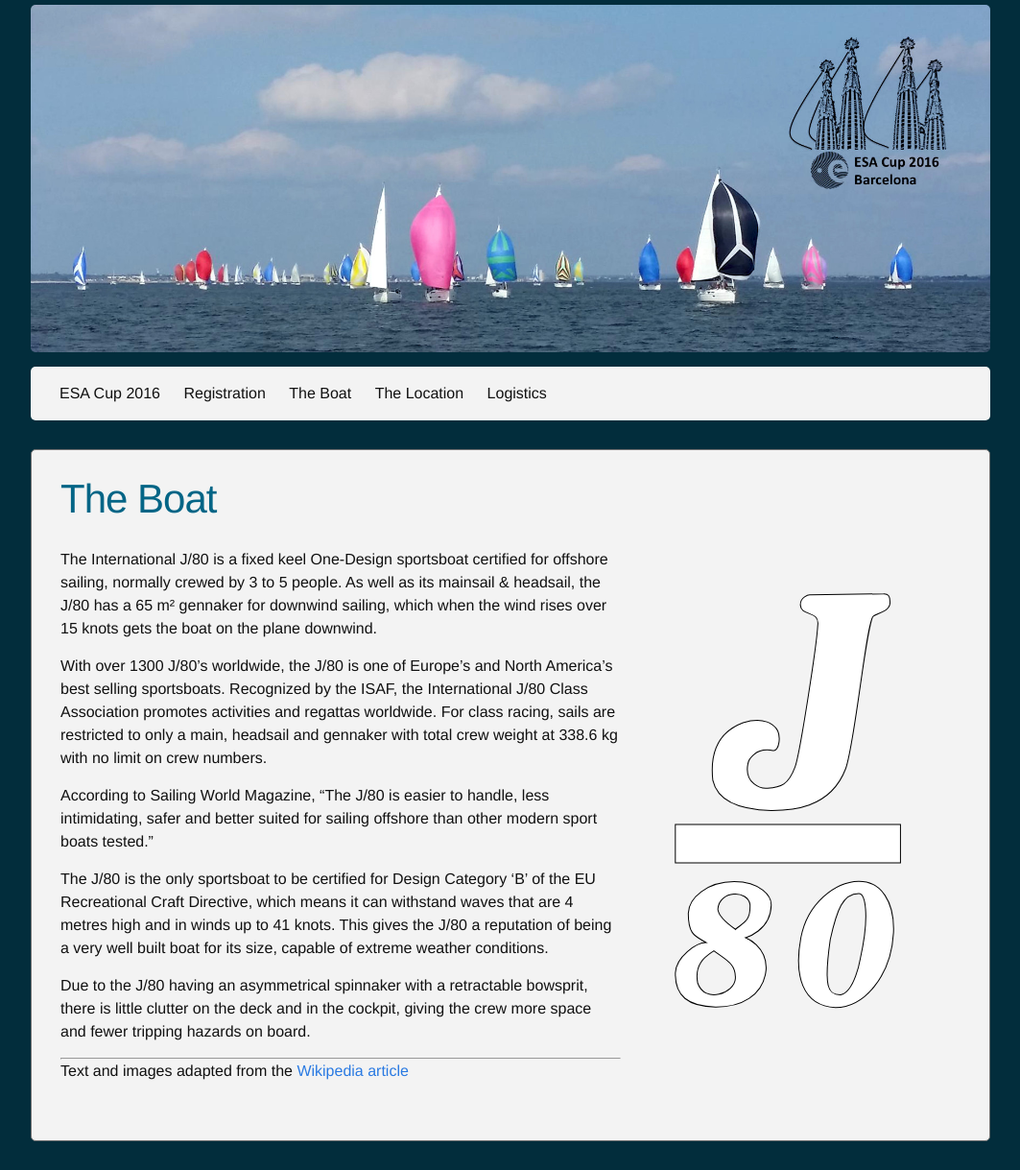
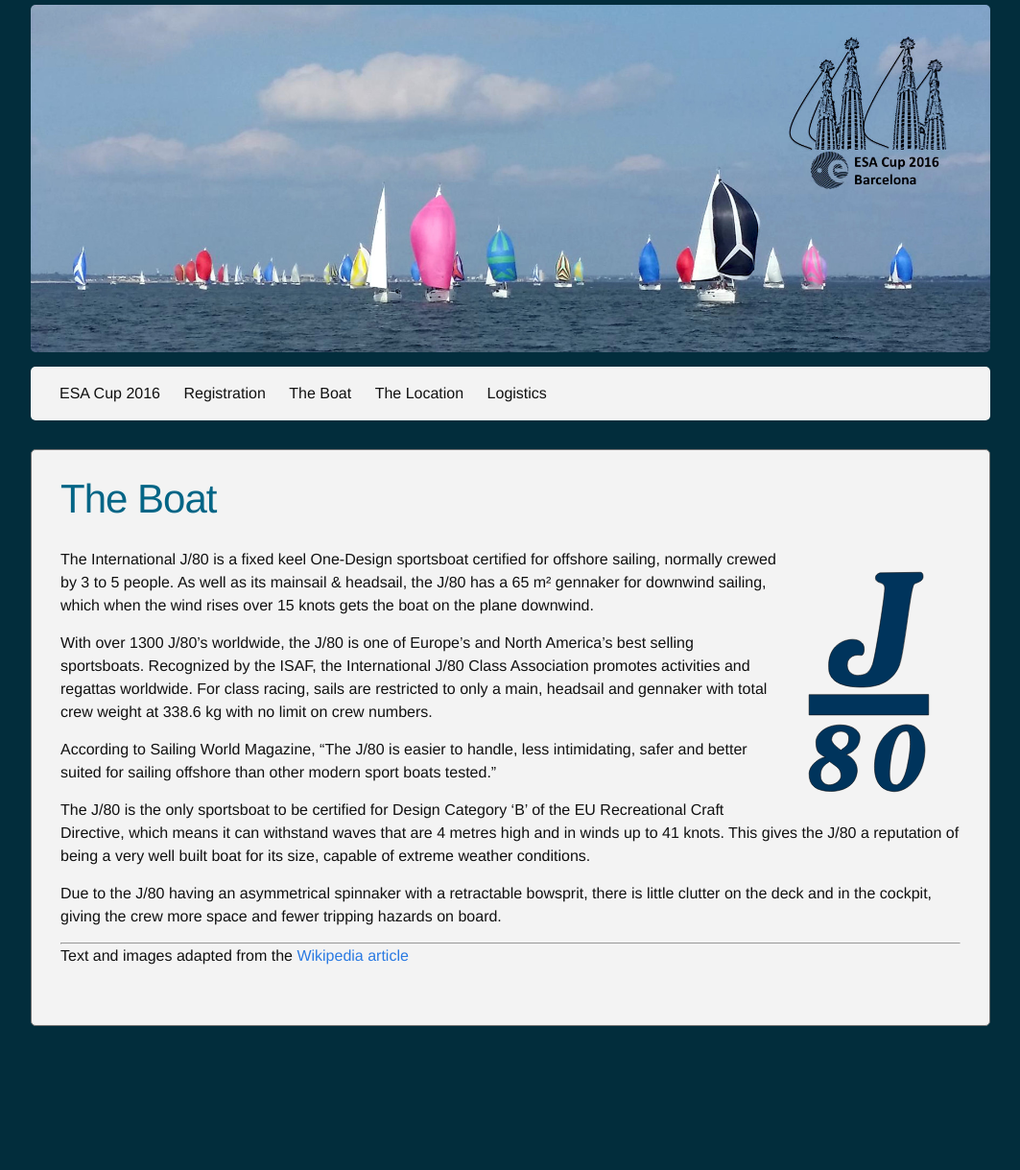
Before and after one commit to esacup2016/esacup2016.github.io, a Jekyll site: the page built from pages/boat.md, in a window 1280 px wide. Shown: the whole page at 96% size, without its empty margins (108-1171 px from the left). Built offline with Jekyll 4.4.1, drawn with Linux system fonts in a browser that asks for light colours; after the commit the page ends 1099 px from its top, so only the background shows below that.

Commit message:
Boats: right-align image, set 20% width, use blue variant

```diff
--- a/pages/boat.md
+++ b/pages/boat.md
@@ -5,7 +5,7 @@ permalink: /boat/
 menu-rank: 3
 ---
 
-<img align="right" src="/img/J_80_white.svg" alt="J/80 Class Sign" >
+<img align="right" src="/img/J_80_blue.svg" alt="J/80 Class Sign" width="20%">
 The International J/80 is a fixed keel One-Design sportsboat certified for offshore sailing, normally crewed by 3 to 5 people. As well as its mainsail & headsail, the J/80 has a 65 m² gennaker for downwind sailing, which when the wind rises over 15 knots gets the boat on the plane downwind.
 
 With over 1300 J/80's worldwide, the J/80 is one of Europe's and North America's best selling sportsboats. Recognized by the ISAF, the International J/80 Class Association promotes activities and regattas worldwide. For class racing, sails are restricted to only a main, headsail and gennaker with total crew weight at 338.6 kg with no limit on crew numbers.
```
